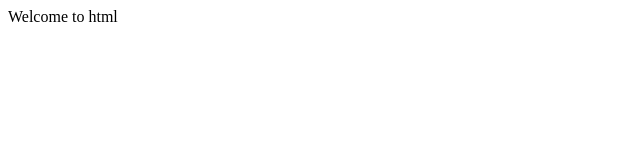
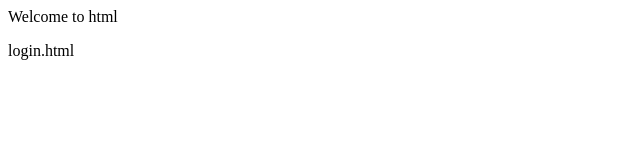
Before and after one commit to mamukajo/JVK, a plain HTML site: page index.html in a window 1280 px wide. Shown: the full height of the page, 0-640 px from the left. Drawn offline with Linux system fonts and the light colour scheme.

Commit message:
changes seved

```diff
--- a/index.html
+++ b/index.html
@@ -6,6 +6,6 @@
 <body>
 
 <p>Welcome to html</p>
-
+login.html
 </body>
 </html>
```
